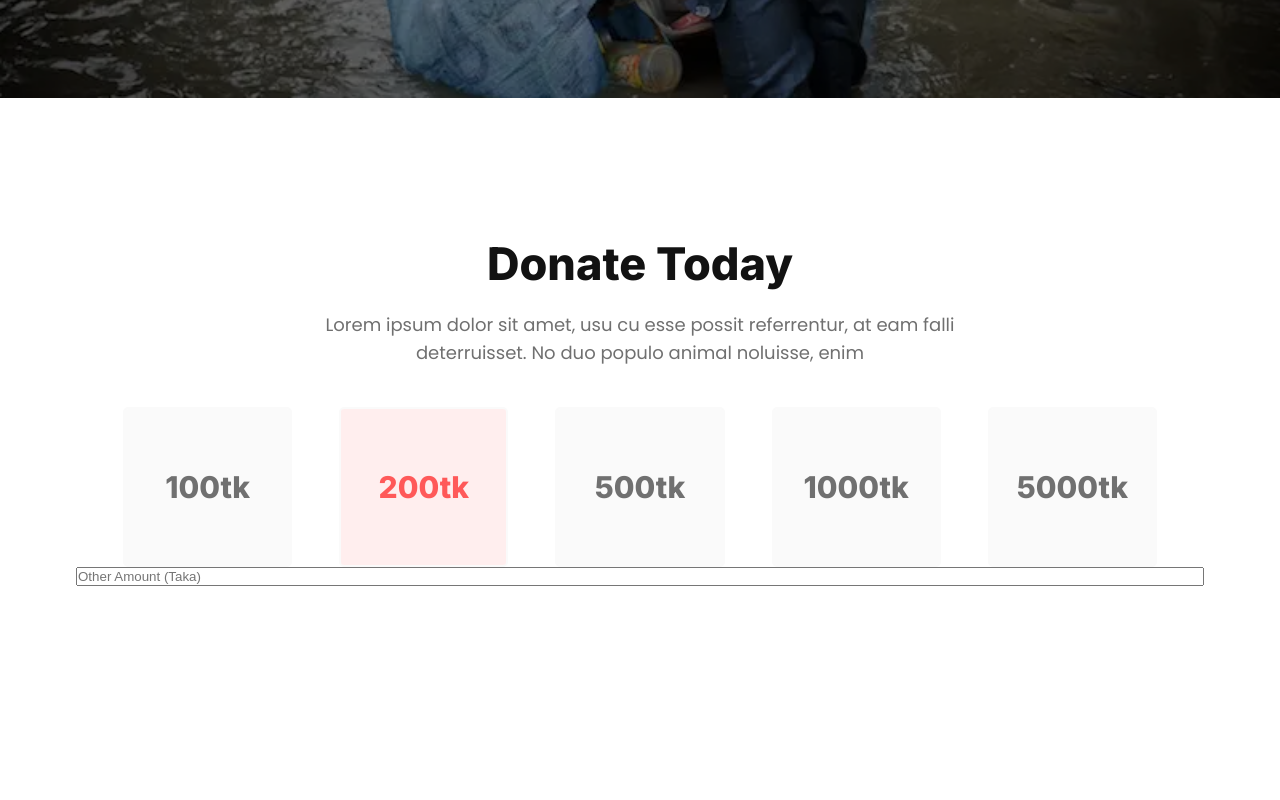
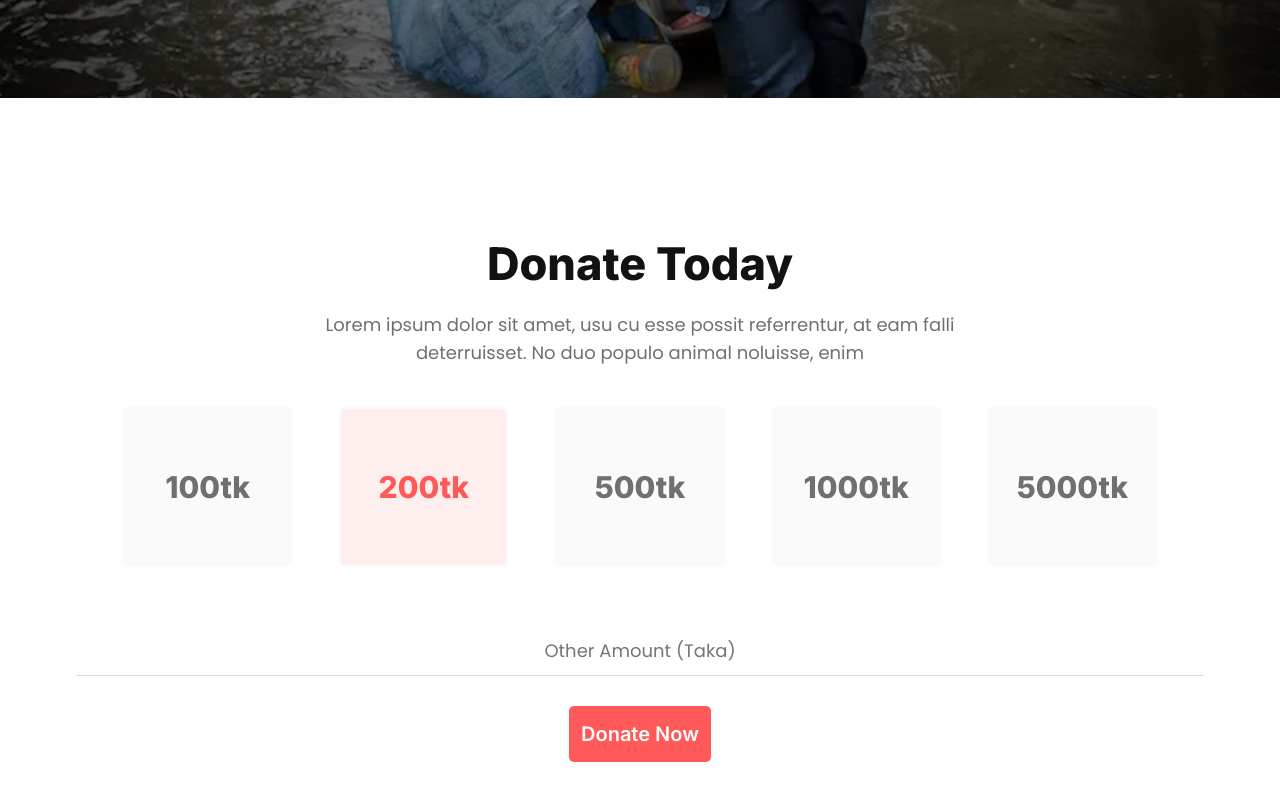
Before and after one commit to BadgerSIO/assignmentPHOne, a plain HTML site: page index.html in a window 1280 px wide. Shown: the part 582-1382 px from the top of the page. Before the commit the page ends 1306 px from the top, so only its background shows below. Drawn offline with Linux system fonts and the light colour scheme.

Commit message:
donation input added

```diff
--- a/css/style.css
+++ b/css/style.css
@@ -136,3 +136,43 @@ p {
 .box2 h3 {
   color: #ff5959 !important;
 }
+
+.donation_amout input[type="number"]::-webkit-inner-spin-button,
+input[type="number"]::-webkit-outer-spin-button {
+  -webkit-appearance: none;
+  margin: 0;
+}
+.donation_amout {
+  text-align: center;
+  padding: 60px 0 0 0;
+}
+.donation_amout input[type="number"] {
+  text-align: center;
+  border: none;
+  border-bottom: 1px solid #dadada;
+  color: #b3b3b3;
+  font-family: "Poppins", sans-serif;
+  font-size: 18px;
+  font-weight: 400;
+  line-height: 28px;
+  width: 100%;
+  padding: 10px 0;
+}
+.donation_amout input[type="number"]:focus {
+  border: none;
+  border-bottom: 1px solid #dadada;
+  outline: none;
+}
+.donation_amout input[type="submit"] {
+  padding: 16px 12px;
+  background: #ff5959;
+  outline: none;
+  border: none;
+  margin-top: 30px;
+  font-family: "Inter", sans-serif;
+  font-size: 20px;
+  font-weight: 600;
+  color: #fff;
+  text-transform: capitalize;
+  border-radius: 5px;
+}
--- a/index.html
+++ b/index.html
@@ -15,6 +15,7 @@
     />
   </head>
   <body>
+    <!-- hero part started  -->
     <section id="hero" class="hero-sec">
       <div
         class="container d-flex justify-content-center align-items-center flex-dir-col"
@@ -31,6 +32,8 @@
         <button><a href="#">Donate now</a></button>
       </div>
     </section>
+    <!-- hero part ended  -->
+    <!-- donate today part started  -->
     <section id="donate_today" class="donate">
       <div class="container d-flex justify-content-center flex-dir-col">
         <h2>Donate Today</h2>
@@ -56,7 +59,12 @@
             <h3>5000tk</h3>
           </div>
         </div>
-        <input type="number" value="" placeholder="Other Amount (Taka)" />
+        <div class="donation_amout">
+          <form action="#">
+            <input type="number" value="" placeholder="Other Amount (Taka)" />
+            <input type="submit" value="Donate Now" />
+          </form>
+        </div>
       </div>
     </section>
   </body>
```
